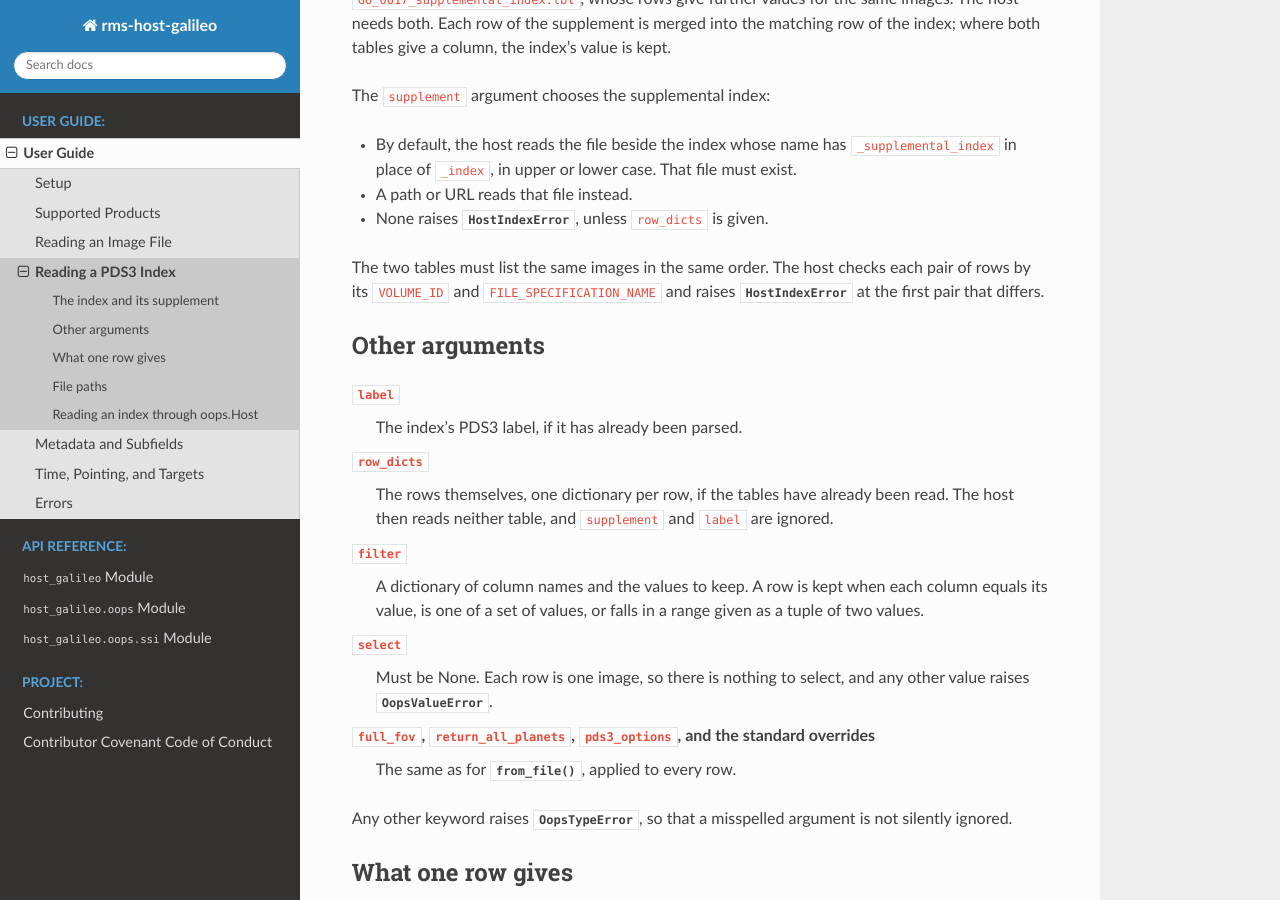
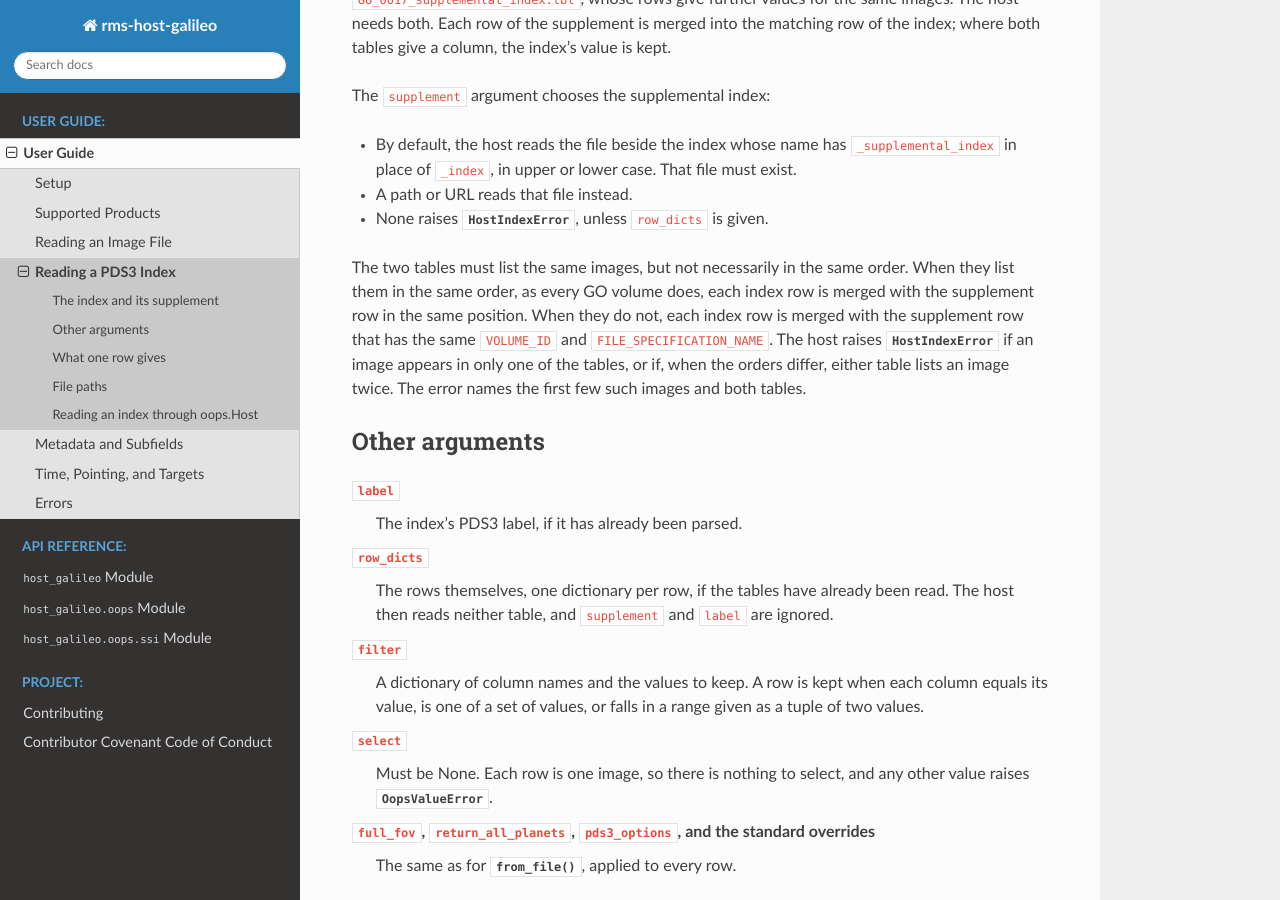
Before and after one commit to SETI/rms-host-galileo, a Sphinx documentation site: the page built from docs/user_guide/user_guide_index.rst, in a window 1280 px wide and 900 px high, scrolled down 687 px. Built offline with Sphinx 7.4.7 and the Read the Docs theme 3.1.0, drawn with Linux system fonts in a browser that asks for light colours; some of the changed text lies outside the part shown.

Commit message:
Document pairing index rows by file
oops.Host._read_index_rows now pairs an index with its supplement by
file when the two tables list the files in different orders. Every GO
index lists them in the same order, so nothing changes for the archive
(1,959 entries of GO_0002, GO_0017 and GO_0023 identical before and
after), but the docstring, the guide and the errors chapter no longer
say that the order must match, and say what raises.

oops.Host.from_index now passes an SSI index to this host instead of
reading the rows itself with a check every SSI index failed, so the
guide says the two give the same Snapshots. The tests are updated: a
supplement in another order now pairs instead of raising, a short
supplement reports the unpaired row, and the dispatch test gives the
index its supplement.

Co-Authored-By: Claude Opus 5.5 <noreply@anthropic.com>
Claude-Session: https://claude.ai/code/session_01RG3ZiBNx376YVT9xgP1ET9

```diff
--- a/docs/user_guide/user_guide_index.rst
+++ b/docs/user_guide/user_guide_index.rst
@@ -41,9 +41,13 @@ The ``supplement`` argument chooses the supplemental index:
 - A path or URL reads that file instead.
 - None raises :exc:`~oops.host.HostIndexError`, unless ``row_dicts`` is given.
 
-The two tables must list the same images in the same order. The host checks each pair of
-rows by its ``VOLUME_ID`` and ``FILE_SPECIFICATION_NAME`` and raises
-:exc:`~oops.host.HostIndexError` at the first pair that differs.
+The two tables must list the same images, but not necessarily in the same order. When
+they list them in the same order, as every GO volume does, each index row is merged
+with the supplement row in the same position. When they do not, each index row is merged
+with the supplement row that has the same ``VOLUME_ID`` and ``FILE_SPECIFICATION_NAME``.
+The host raises :exc:`~oops.host.HostIndexError` if an image appears in only one of the
+tables, or if, when the orders differ, either table lists an image twice. The error
+names the first few such images and both tables.
 
 Other arguments
 ===============
@@ -113,7 +117,6 @@ only when the image file is local or already in the local cache.
 Reading an index through oops.Host
 ==================================
 
-:meth:`oops.host.Host.from_index` cannot read an SSI index. It requires the index and
-the supplement to agree in every column they share, but the two tables write
-``SPACECRAFT_CLOCK_START_COUNT`` in different forms, so every pair of rows fails that
-test. Call :meth:`~host_galileo.oops.ssi.GalileoSSI.from_index` instead.
+:meth:`oops.host.Host.from_index` recognizes an SSI index from its label and passes it,
+with its other arguments, to :meth:`~host_galileo.oops.ssi.GalileoSSI.from_index`, so
+the two give the same Snapshots.
```
Also changed, not shown: CLAUDE.md (+6 -4 lines), docs/user_guide/user_guide_errors.rst (+4 -3 lines), 2 other files.
